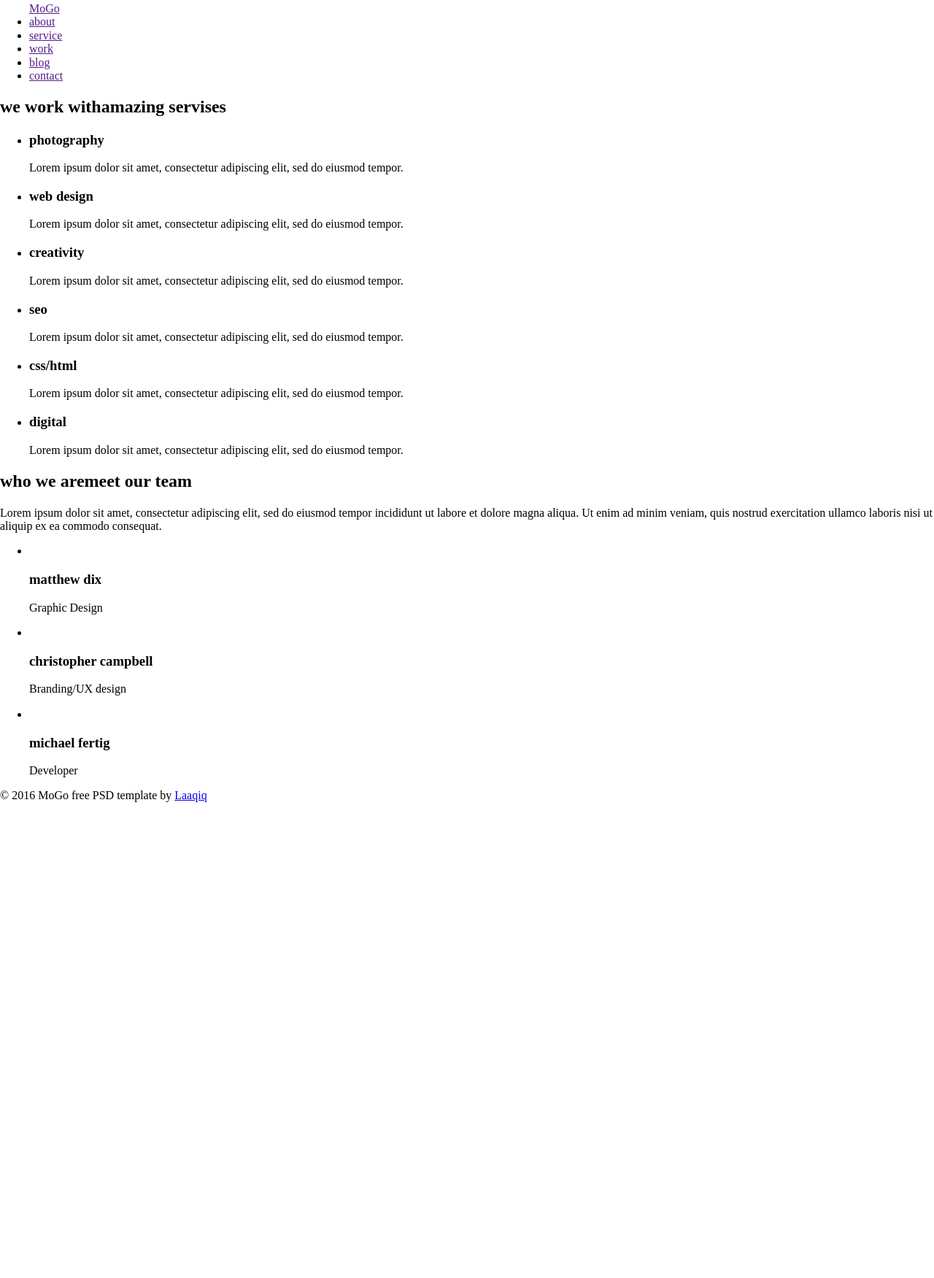
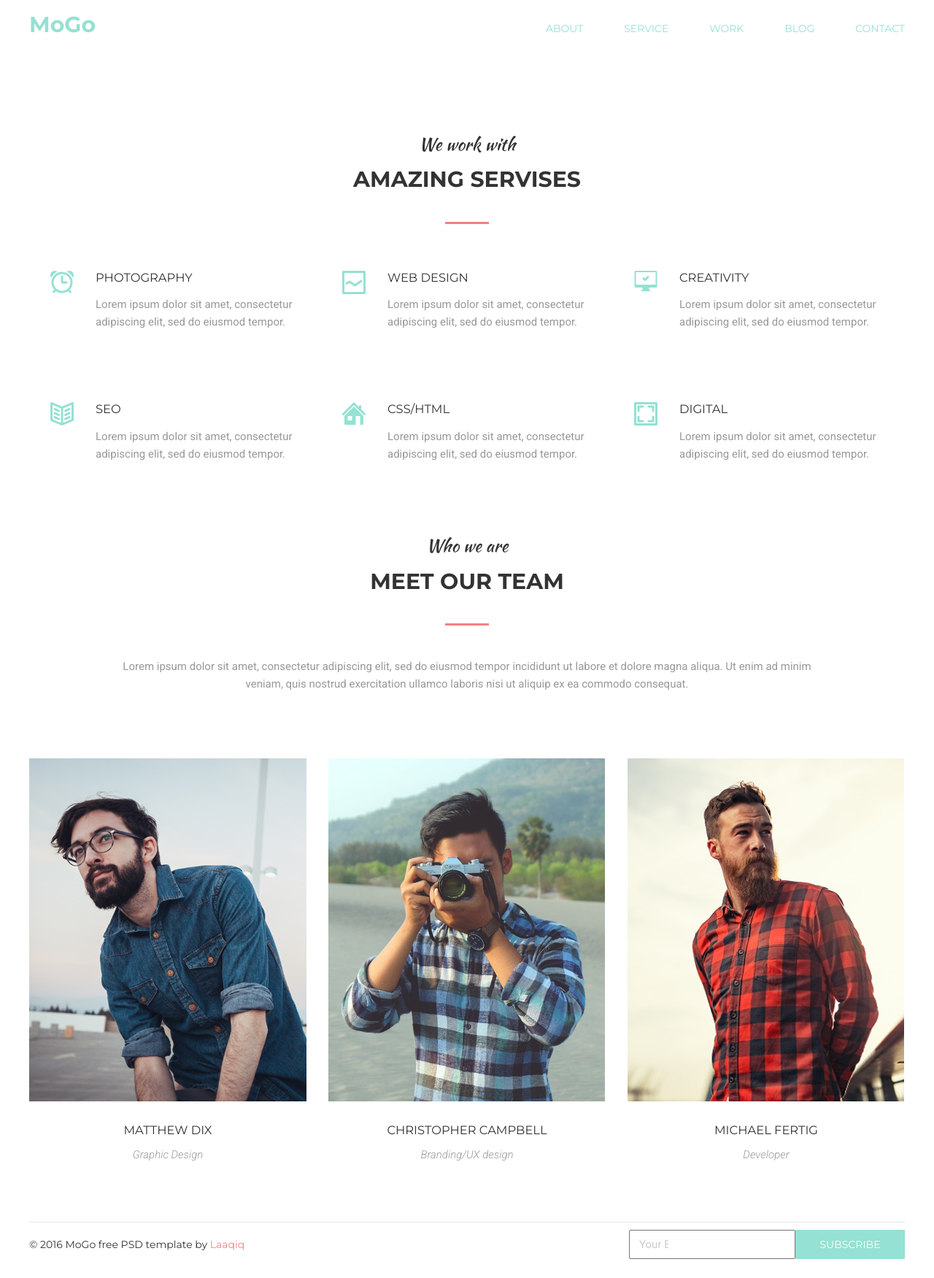
Before and after one commit to transformator98/module-06, a plain HTML site: page index.html in a window 1280 px wide. Shown: the part 13-1764 px from the top of the page at 73% size. Before the commit the page ends 1129 px from the top, so only its background shows below. Drawn offline with Linux system fonts and the light colour scheme.

Commit message:
added footer form

```diff
--- a/css/style.css
+++ b/css/style.css
@@ -0,0 +1,368 @@
+:root {
+  --font-monserat: "Montserrat", sans-serif;
+  --font-roboto: "Roboto", sans-serif;
+  --font-kaushan: "Kaushan Script", cursive;
+  --color-logo: #95e1d3;
+  --color-hover: #f38181;
+  --color-text: #333333;
+  --color-desc: #999999;
+  --color-white: #ffffff;
+  --color-icons: #fce38a;
+}
+
+* {
+  margin: 0;
+  padding: 0;
+  box-sizing: inherit;
+}
+
+html {
+  box-sizing: border-box;
+}
+
+ul,
+ol {
+  list-style: none;
+}
+
+img {
+  display: block;
+  max-width: 100%;
+  height: auto;
+}
+
+a {
+  text-decoration: none;
+}
+
+.visually-hidden {
+  /* Удаляем элемент из потока документа */
+  position: absolute;
+  /* Временное решение для неверно произносимого, размазанного текста */
+  white-space: nowrap;
+  /* Устанавливаем минимально возможный размер (некоторые скринридеры игнорируют элементы с нулевой высотой и шириной) */
+  width: 1px;
+  height: 1px;
+  /* Скрываем вылезающий за границы контент */
+  overflow: hidden;
+  /* Сбрасываем любые свойства, которые могут повлиять на размер элемента */
+  border: 0;
+  padding: 0;
+  /* Вырезаем ту часть контента, которая должна отображаться. */
+  /* Устаревшее свойство clip для старых браузеров */
+  clip: rect(0 0 0 0);
+  /* clip-path для новых браузеров. inset(50%) определяет область вставки, которая позволит контенту исчезнуть.  */
+  clip-path: inset(50%);
+  /* Похоже, никто до конца не понимает, почему тут margin: -1px. Кроме того, это приводит к проблемам (читай: https://github.com/h5bp/html5-boilerplate/issues/1985). */
+  margin: -1px;
+}
+
+body {
+  font-family: var(--font-monserat);
+  font-size: 14px;
+  width: 1200px;
+  margin: 0 auto;
+  color: var(--color-text);
+}
+
+/* Site Logo */
+.site-navigation {
+  display: flex;
+  justify-content: space-between;
+  align-items: baseline;
+  padding-bottom: 132px;
+  padding-top: 30px;
+}
+
+.logo {
+  color: var(--color-logo);
+  font-size: 30px;
+  font-weight: 700;
+}
+
+.site-navigation__list {
+  width: 492px;
+  display: flex;
+  justify-content: space-between;
+}
+
+.site-navigation__list-item-link:hover:after {
+  content: "";
+  display: block;
+  margin: 0 auto;
+  width: 96.15%;
+  height: 3px;
+  background-color: var(--color-hover);
+  position: absolute;
+  top: 22px;
+  transition: all 2s linear;
+}
+
+.site-navigation__list-item-link {
+  color: var(--color-logo);
+  text-transform: uppercase;
+  position: relative;
+  transition: all 0.2s linear;
+}
+
+.site-navigation__list-item-link:hover {
+  transition: color 0.2s linear;
+  color: var(--color-hover);
+}
+
+/* SERVICES */
+
+.title {
+  font-family: var(--font-monserat);
+  font-size: 30px;
+  font-weight: 700;
+  text-transform: uppercase;
+  text-align: center;
+}
+
+.title:after {
+  width: 60px;
+  height: 3px;
+  background-color: var(--color-hover);
+  content: "";
+  display: block;
+  margin: 0 auto;
+  margin-top: 40px;
+}
+
+.title-span {
+  font-size: 24px;
+  font-family: var(--font-kaushan);
+  display: block;
+  font-weight: 400;
+  text-transform: lowercase;
+  margin-bottom: 18px;
+}
+
+.title-span::first-letter {
+  text-transform: uppercase;
+}
+
+/* SECTION SERVISES */
+
+.servises__list {
+  display: flex;
+  flex-wrap: wrap;
+  justify-content: space-around;
+  padding-top: 64px;
+  padding-bottom: 100px;
+}
+
+.servises__list-item {
+  width: 382px;
+  background-repeat: no-repeat;
+  padding-left: 82px;
+  background-position: 20px 0;
+}
+
+.servises__list-item:not(:nth-child(n + 4)) {
+  margin-bottom: 98px;
+}
+
+.servises__list-item-alarm {
+  background-image: url(../img/icon/alarm.png);
+}
+
+.servises__list-item-line-graph {
+  background-image: url(../img/icon/line-graph.png);
+}
+
+.servises__list-item-computer {
+  background-image: url(../img/icon/computer.png);
+}
+
+.servises__list-item-book {
+  background-image: url(../img/icon/book.png);
+}
+
+.servises__list-item-home {
+  background-image: url(../img/icon/home.png);
+}
+
+.servises__list-item-image {
+  background-image: url(../img/icon/image.png);
+}
+
+.servises__list-item-title {
+  text-transform: uppercase;
+  font-weight: 400;
+  color: var(--color-text);
+  margin-bottom: 16px;
+}
+
+.servises__list-item-description {
+  color: var(--color-desc);
+  font-family: var(--font-roboto);
+  font-size: 15px;
+  line-height: 24px;
+}
+
+/* SECTION TEAM */
+.team {
+  padding-bottom: 80px;
+}
+
+.title-team-desc {
+  width: 980px;
+  margin: 0 auto;
+  color: var(--color-desc);
+  font-family: var(--font-roboto);
+  font-size: 15px;
+  line-height: 24px;
+  padding-top: 44px;
+  padding-bottom: 90px;
+  text-align: center;
+}
+
+.team__list {
+  display: flex;
+  justify-content: space-between;
+  text-align: center;
+}
+
+.team__list-item {
+  position: relative;
+}
+.team__list-item:hover .overlay {
+  visibility: visible;
+  opacity: 1;
+}
+
+.team__list-item:hover .team-img {
+  transition-property: transform;
+  transition-duration: 200ms;
+  transition-timing-function: linear;
+  transform: translate(-10px, -10px);
+}
+.team-img {
+  transition-property: transform;
+  transition-duration: 200ms;
+  transition-timing-function: linear;
+}
+
+.team-name {
+  text-transform: uppercase;
+  padding-top: 30px;
+  padding-bottom: 12px;
+  font-weight: 400;
+}
+
+.team-description {
+  color: var(--color-desc);
+  font-family: var(--font-roboto);
+  font-size: 15px;
+  line-height: 24px;
+  font-style: italic;
+}
+
+/* OVERLAY */
+.overlay {
+  width: 100%;
+  height: 470px;
+  background-image: linear-gradient(
+    to top,
+    rgba(252, 227, 138, 0.9) 0%,
+    rgba(243, 129, 129, 0.9) 100%
+  );
+  display: flex;
+  align-items: center;
+  justify-content: center;
+  box-shadow: 10px 10px var(--color-logo);
+  position: absolute;
+  top: -10px;
+  left: -10px;
+  visibility: hidden;
+  opacity: 0;
+  transition: all 200ms linear;
+}
+
+.overlay__list {
+  display: flex;
+  width: 224px;
+  justify-content: space-between;
+}
+
+.overlay__list-item-link {
+  display: flex;
+  width: 55px;
+  height: 56px;
+  background-repeat: no-repeat;
+  background-color: var(--color-icons);
+  background-position: center;
+  transition: background-color 0.2s linear;
+}
+.overlay__list-item-link:hover {
+  transition: background-color 0.2s linear;
+  background-color: var(--color-logo);
+}
+
+.overlay__list-item-link-facebook {
+  background-image: url(../img/icon/facebook.png);
+}
+.overlay__list-item-link-twitter {
+  background-image: url(../img/icon/twitter.png);
+}
+.overlay__list-item-link-pinterest {
+  background-image: url(../img/icon/pinterest.png);
+}
+.overlay__list-item-link-instagram {
+  background-image: url(../img/icon/instagram.png);
+}
+
+/* FOOTER */
+
+.footer {
+  padding-bottom: 26px;
+}
+
+.wrapper {
+  display: flex;
+  justify-content: space-between;
+  align-items: center;
+}
+
+.footer::before {
+  display: block;
+  content: "";
+  width: 100%;
+  height: 1px;
+  background-color: rgb(229, 229, 229);
+  margin-bottom: 10px;
+}
+.footer-title {
+  text-align: center;
+}
+
+.footer-title-link {
+  color: var(--color-hover);
+}
+
+.contact-form {
+  display: flex;
+}
+
+.contact-form__input {
+  min-width: 228px;
+  height: 40px;
+  padding-left: 12px;
+}
+
+.contact-form__btn {
+  color: var(--color-white);
+  border: none;
+  background-color: var(--color-logo);
+  text-transform: uppercase;
+  min-width: 150px;
+}
+input::placeholder {
+  color: #cccccc;
+  font-family: var(--font-roboto);
+  font-size: 15px;
+  line-height: 24px;
+  width: 40px;
+}
--- a/index.html
+++ b/index.html
@@ -1,19 +1,22 @@
 <!DOCTYPE html>
 <html lang="en">
-
   <head>
-    <meta charset="UTF-8">
-    <meta name="viewport" content="width=device-width, initial-scale=1.0">
+    <meta charset="UTF-8" />
+    <meta name="viewport" content="width=device-width, initial-scale=1.0" />
     <title>module 6</title>
-    <link rel="stylesheet" href="./css/normalize.css">
-    <link rel="stylesheet" href="./css/style.css">
+    <link
+      href="https://fonts.googleapis.com/css2?family=Kaushan+Script&family=Montserrat:wght@400;700&family=Roboto:ital,wght@0,400;1,300&display=swap"
+      rel="stylesheet"
+    />
+    <link rel="stylesheet" href="./css/normalize.css" />
+    <link rel="stylesheet" href="./css/style.css" />
   </head>
 
   <body>
     <header class="header">
       <nav class="site-navigation">
+        <a href="" class="logo">MoGo</a>
         <ul class="site-navigation__list">
-                <a href="" class="logo">MoGo</a>
           <li class="site-navigation__list-item">
             <a href="" class="site-navigation__list-item-link">about</a>
           </li>
@@ -35,71 +38,204 @@
 
     <main class="main">
       <section class="servises">
-            <h2 class="title"><span class="title-span">we work with</span>amazing servises</h2>
+        <h2 class="title">
+          <span class="title-span">we work with</span>amazing servises
+        </h2>
         <ul class="servises__list">
-                <li class="servises__list-item">
-                    <h3 class="servises__list-item-title">photography</h3>
-                    <p class="servises__list-item-description">Lorem ipsum dolor sit amet, consectetur adipiscing elit,
-                        sed do eiusmod tempor.</p>
+          <li class="servises__list-item servises__list-item-alarm">
+            <h3 class="servises__list-item-title">
+              photography
+            </h3>
+            <p class="servises__list-item-description">
+              Lorem ipsum dolor sit amet, consectetur adipiscing elit, sed do
+              eiusmod tempor.
+            </p>
           </li>
-                <li class="servises__list-item">
+          <li class="servises__list-item servises__list-item-line-graph">
             <h3 class="servises__list-item-title">web design</h3>
-                    <p class="servises__list-item-description">Lorem ipsum dolor sit amet, consectetur adipiscing elit,
-                        sed do eiusmod tempor.</p>
+            <p class="servises__list-item-description">
+              Lorem ipsum dolor sit amet, consectetur adipiscing elit, sed do
+              eiusmod tempor.
+            </p>
           </li>
-                <li class="servises__list-item">
+          <li class="servises__list-item servises__list-item-computer">
             <h3 class="servises__list-item-title">creativity</h3>
-                    <p class="servises__list-item-description">Lorem ipsum dolor sit amet, consectetur adipiscing elit,
-                        sed do eiusmod tempor.</p>
+            <p class="servises__list-item-description">
+              Lorem ipsum dolor sit amet, consectetur adipiscing elit, sed do
+              eiusmod tempor.
+            </p>
           </li>
-                <li class="servises__list-item">
+          <li class="servises__list-item servises__list-item-book">
             <h3 class="servises__list-item-title">seo</h3>
-                    <p class="servises__list-item-description">Lorem ipsum dolor sit amet, consectetur adipiscing elit,
-                        sed do eiusmod tempor.</p>
+            <p class="servises__list-item-description">
+              Lorem ipsum dolor sit amet, consectetur adipiscing elit, sed do
+              eiusmod tempor.
+            </p>
           </li>
-                <li class="servises__list-item">
+          <li class="servises__list-item servises__list-item-home">
             <h3 class="servises__list-item-title">css/html</h3>
-                    <p class="servises__list-item-description">Lorem ipsum dolor sit amet, consectetur adipiscing elit,
-                        sed do eiusmod tempor.</p>
+            <p class="servises__list-item-description">
+              Lorem ipsum dolor sit amet, consectetur adipiscing elit, sed do
+              eiusmod tempor.
+            </p>
           </li>
-                <li class="servises__list-item">
+          <li class="servises__list-item servises__list-item-image">
             <h3 class="servises__list-item-title">digital</h3>
-                    <p class="servises__list-item-description">Lorem ipsum dolor sit amet, consectetur adipiscing elit,
-                        sed do eiusmod tempor.</p>
+            <p class="servises__list-item-description">
+              Lorem ipsum dolor sit amet, consectetur adipiscing elit, sed do
+              eiusmod tempor.
+            </p>
           </li>
         </ul>
       </section>
 
       <section class="team">
-            <h2 class="title"><span class="title-span">who we are</span>meet our team</h2>
-            <p>Lorem ipsum dolor sit amet, consectetur adipiscing elit, sed do eiusmod tempor incididunt ut labore et
-                dolore magna
-                aliqua. Ut enim ad minim veniam, quis nostrud exercitation ullamco laboris nisi ut aliquip ex ea commodo
-                consequat.</p>
+        <h2 class="title">
+          <span class="title-span">who we are</span>meet our team
+        </h2>
+        <p class="title-team-desc">
+          Lorem ipsum dolor sit amet, consectetur adipiscing elit, sed do
+          eiusmod tempor incididunt ut labore et dolore magna aliqua. Ut enim ad
+          minim veniam, quis nostrud exercitation ullamco laboris nisi ut
+          aliquip ex ea commodo consequat.
+        </p>
         <ul class="team__list">
           <li class="team__list-item">
-                    <img src="" alt="" class="team-img">
+            <img
+              src="./img/team-1.jpg"
+              alt="team-1"
+              class="team-img"
+              width="380"
+              height="470"
+            />
             <h3 class="team-name">matthew dix</h3>
             <p class="team-description">Graphic Design</p>
+            <div class="overlay">
+              <ul class="overlay__list">
+                <li class="overlay__list-item">
+                  <a
+                    href="#"
+                    class="overlay__list-item-link overlay__list-item-link-facebook"
+                  ></a>
+                </li>
+                <li class="overlay__list-item">
+                  <a
+                    href="#"
+                    class="overlay__list-item-link overlay__list-item-link-twitter"
+                  ></a>
+                </li>
+                <li class="overlay__list-item">
+                  <a
+                    href="#"
+                    class="overlay__list-item-link overlay__list-item-link-pinterest"
+                  ></a>
+                </li>
+                <li class="overlay__list-item">
+                  <a
+                    href="#"
+                    class="overlay__list-item-link overlay__list-item-link-instagram"
+                  ></a>
+                </li>
+              </ul>
+            </div>
           </li>
           <li class="team__list-item">
-                    <img src="" alt="" class="team-img">
+            <img
+              src="./img/team-2.jpg"
+              alt=""
+              class="team-img"
+              width="380"
+              height="470"
+            />
             <h3 class="team-name">christopher campbell</h3>
             <p class="team-description">Branding/UX design</p>
+            <div class="overlay">
+              <ul class="overlay__list">
+                <li class="overlay__list-item">
+                  <a
+                    href="#"
+                    class="overlay__list-item-link overlay__list-item-link-facebook"
+                  ></a>
+                </li>
+                <li class="overlay__list-item">
+                  <a
+                    href="#"
+                    class="overlay__list-item-link overlay__list-item-link-twitter"
+                  ></a>
+                </li>
+                <li class="overlay__list-item">
+                  <a
+                    href="#"
+                    class="overlay__list-item-link overlay__list-item-link-pinterest"
+                  ></a>
+                </li>
+                <li class="overlay__list-item">
+                  <a
+                    href="#"
+                    class="overlay__list-item-link overlay__list-item-link-instagram"
+                  ></a>
+                </li>
+              </ul>
+            </div>
           </li>
           <li class="team__list-item">
-                    <img src="" alt="" class="team-img">
+            <img
+              src="./img/team-3.jpg"
+              alt=""
+              class="team-img"
+              width="380"
+              height="470"
+            />
             <h3 class="team-name">michael fertig</h3>
             <p class="team-description">Developer</p>
+            <div class="overlay">
+              <ul class="overlay__list">
+                <li class="overlay__list-item">
+                  <a
+                    href="#"
+                    class="overlay__list-item-link overlay__list-item-link-facebook"
+                  ></a>
+                </li>
+                <li class="overlay__list-item">
+                  <a
+                    href="#"
+                    class="overlay__list-item-link overlay__list-item-link-twitter"
+                  ></a>
+                </li>
+                <li class="overlay__list-item">
+                  <a
+                    href="#"
+                    class="overlay__list-item-link overlay__list-item-link-pinterest"
+                  ></a>
+                </li>
+                <li class="overlay__list-item">
+                  <a
+                    href="#"
+                    class="overlay__list-item-link overlay__list-item-link-instagram"
+                  ></a>
+                </li>
+              </ul>
+            </div>
           </li>
         </ul>
       </section>
     </main>
 
     <footer class="footer">
-        <p class="footer-title">© 2016 MoGo free PSD template by <a href="#" class="footer-title-link">Laaqiq</a> </p>
-        <form action=""></form>
+      <div class="wrapper">
+        <p class="footer-title">
+          © 2016 MoGo free PSD template by
+          <a href="#" class="footer-title-link">Laaqiq</a>
+        </p>
+        <form class="contact-form" action="#">
+          <input
+            type="email"
+            class="contact-form__input"
+            placeholder="Your Email..."
+          />
+          <button type="submit" class="contact-form__btn">subscribe</button>
+        </form>
+      </div>
     </footer>
   </body>
-
 </html>
```
Also changed, not shown: img/icon/alarm.png (added), img/icon/book.png (added), img/icon/computer.png (added), img/icon/facebook.png (added), img/icon/home.png (added), img/icon/image.png (added), img/icon/instagram.png (added), img/icon/line-graph.png (added), img/icon/pinterest.png (added), img/icon/twitter.png (added), img/team-1.jpg (added), img/team-2.jpg (added), img/team-3.jpg (added). Lines whose indentation alone changed are shown as unchanged.
